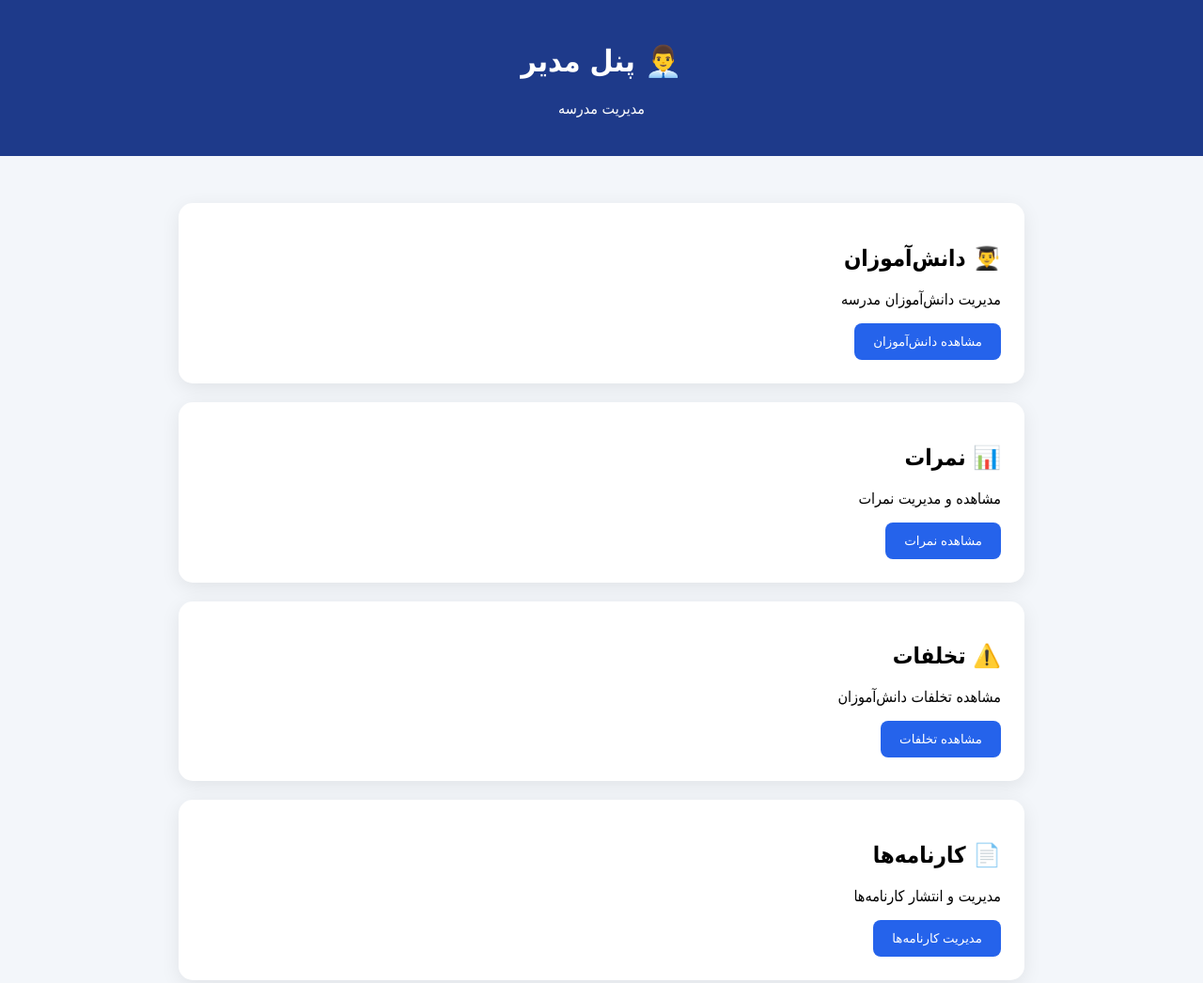
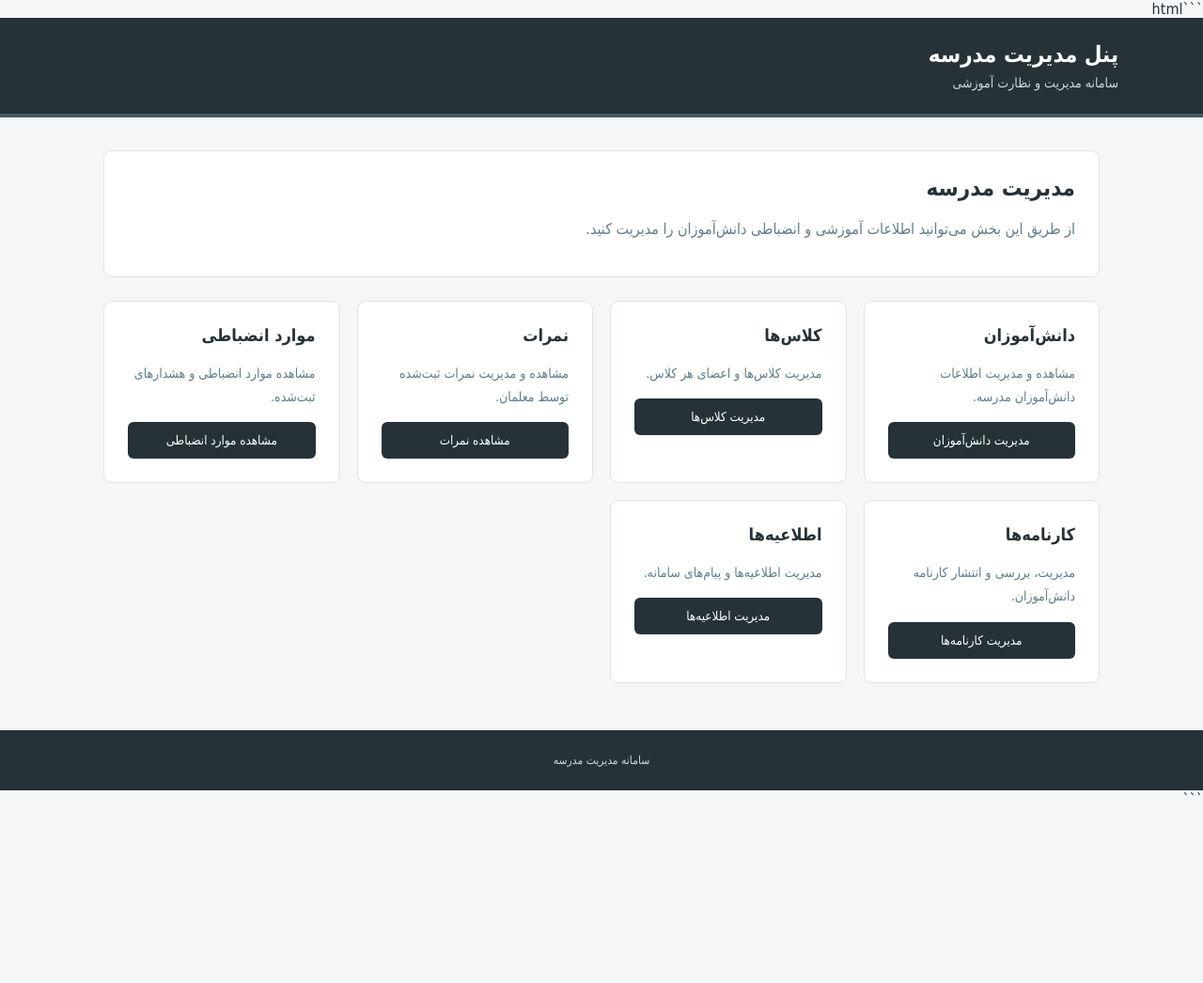
Before and after one commit to masterv1945-ops/school-demo, a plain HTML site: page manager.html in a window 1280 px wide. Shown: the whole page at 94% size. After the commit the page ends 860 px from the top, so only its background shows below. Drawn offline with Linux system fonts and the light colour scheme.

Commit message:
Update manager.html

````diff
--- a/manager.html
+++ b/manager.html
@@ -1,45 +1,115 @@
+```html
 <!DOCTYPE html>
 <html lang="fa" dir="rtl">
+
 <head>
     <meta charset="UTF-8">
     <meta name="viewport" content="width=device-width, initial-scale=1.0">
-    <title>پنل مدیر</title>
+    <title>پنل مدیریت | سامانه مدرسه</title>
 
     <style>
+        * {
+            box-sizing: border-box;
+        }
+
         body {
             margin: 0;
-            font-family: Tahoma, Arial;
-            background: #f3f6fa;
+            font-family: Tahoma, Arial, sans-serif;
+            background: #f4f6f8;
+            color: #263238;
         }
 
         header {
-            background: #1e3a8a;
+            background: #263238;
             color: white;
-            padding: 25px;
-            text-align: center;
+            padding: 25px 20px;
+            border-bottom: 4px solid #455a64;
+        }
+
+        .header-content {
+            max-width: 1100px;
+            margin: auto;
+        }
+
+        .title {
+            font-size: 24px;
+            font-weight: bold;
+        }
+
+        .subtitle {
+            margin-top: 8px;
+            color: #cfd8dc;
+            font-size: 14px;
         }
 
         .container {
-            max-width: 900px;
-            margin: 30px auto;
-            padding: 20px;
+            max-width: 1100px;
+            margin: 35px auto;
+            padding: 0 20px;
+        }
+
+        .welcome {
+            background: white;
+            border: 1px solid #dfe4e7;
+            border-radius: 9px;
+            padding: 25px;
+            margin-bottom: 25px;
+        }
+
+        .welcome h2 {
+            margin-top: 0;
+        }
+
+        .welcome p {
+            color: #607d8b;
+        }
+
+        .grid {
+            display: grid;
+            grid-template-columns: repeat(auto-fit, minmax(230px, 1fr));
+            gap: 18px;
         }
 
         .card {
             background: white;
+            border: 1px solid #dfe4e7;
+            border-radius: 9px;
             padding: 25px;
-            margin-bottom: 20px;
-            border-radius: 15px;
-            box-shadow: 0 5px 20px rgba(0,0,0,.08);
+        }
+
+        .card h3 {
+            margin-top: 0;
+            font-size: 18px;
+        }
+
+        .card p {
+            color: #607d8b;
+            line-height: 1.8;
+            font-size: 14px;
         }
 
         button {
-            padding: 12px 20px;
+            width: 100%;
+            padding: 12px;
+            background: #263238;
+            color: white;
             border: none;
-            border-radius: 8px;
-            background: #2563eb;
-            color: white;
+            border-radius: 6px;
+            font-family: inherit;
             cursor: pointer;
+        }
+
+        button:hover {
+            background: #37474f;
+        }
+
+        footer {
+            margin-top: 50px;
+            padding: 25px;
+            text-align: center;
+            background: #263238;
+            color: #cfd8dc;
+            font-size: 12px;
         }
     </style>
 </head>
@@ -47,37 +117,68 @@
 <body>
 
 <header>
-    <h1>👨‍💼 پنل مدیر</h1>
-    <p>مدیریت مدرسه</p>
+    <div class="header-content">
+        <div class="title">پنل مدیریت مدرسه</div>
+        <div class="subtitle">سامانه مدیریت و نظارت آموزشی</div>
+    </div>
 </header>
 
 <div class="container">
 
+    <div class="welcome">
+        <h2>مدیریت مدرسه</h2>
+
+        <p>
+            از طریق این بخش می‌توانید اطلاعات آموزشی و انضباطی دانش‌آموزان را مدیریت کنید.
+        </p>
+    </div>
+
+    <div class="grid">
+
         <div class="card">
-        <h2>👨‍🎓 دانش‌آموزان</h2>
-        <p>مدیریت دانش‌آموزان مدرسه</p>
-        <button>مشاهده دانش‌آموزان</button>
+            <h3>دانش‌آموزان</h3>
+            <p>مشاهده و مدیریت اطلاعات دانش‌آموزان مدرسه.</p>
+            <button>مدیریت دانش‌آموزان</button>
         </div>
 
         <div class="card">
-        <h2>📊 نمرات</h2>
-        <p>مشاهده و مدیریت نمرات</p>
+            <h3>کلاس‌ها</h3>
+            <p>مدیریت کلاس‌ها و اعضای هر کلاس.</p>
+            <button>مدیریت کلاس‌ها</button>
+        </div>
+
+        <div class="card">
+            <h3>نمرات</h3>
+            <p>مشاهده و مدیریت نمرات ثبت‌شده توسط معلمان.</p>
             <button>مشاهده نمرات</button>
         </div>
 
         <div class="card">
-        <h2>⚠️ تخلفات</h2>
-        <p>مشاهده تخلفات دانش‌آموزان</p>
-        <button>مشاهده تخلفات</button>
+            <h3>موارد انضباطی</h3>
+            <p>مشاهده موارد انضباطی و هشدارهای ثبت‌شده.</p>
+            <button>مشاهده موارد انضباطی</button>
         </div>
 
         <div class="card">
-        <h2>📄 کارنامه‌ها</h2>
-        <p>مدیریت و انتشار کارنامه‌ها</p>
+            <h3>کارنامه‌ها</h3>
+            <p>مدیریت، بررسی و انتشار کارنامه دانش‌آموزان.</p>
             <button>مدیریت کارنامه‌ها</button>
+        </div>
+
+        <div class="card">
+            <h3>اطلاعیه‌ها</h3>
+            <p>مدیریت اطلاعیه‌ها و پیام‌های سامانه.</p>
+            <button>مدیریت اطلاعیه‌ها</button>
         </div>
 
     </div>
 
+</div>
+
+<footer>
+    سامانه مدیریت مدرسه
+</footer>
+
 </body>
 </html>
+```
````
Lines whose indentation alone changed are shown as unchanged.
